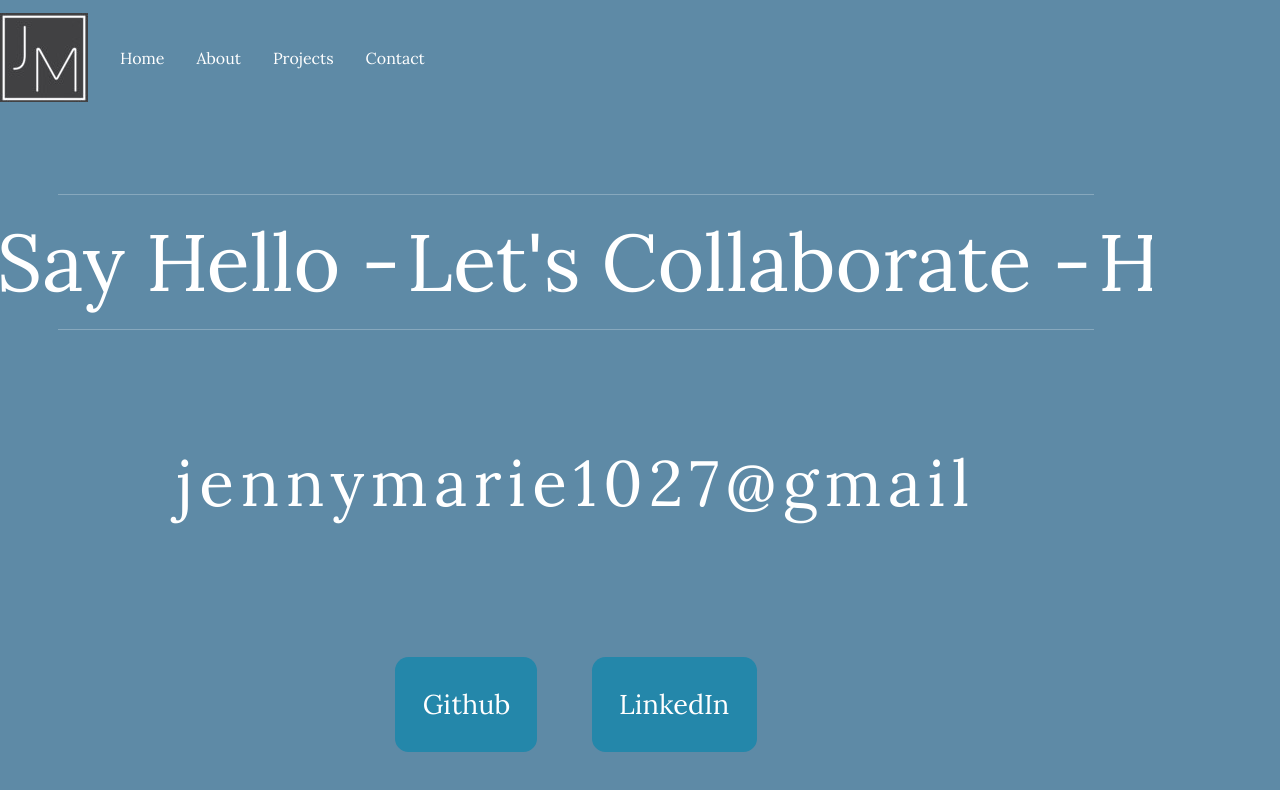
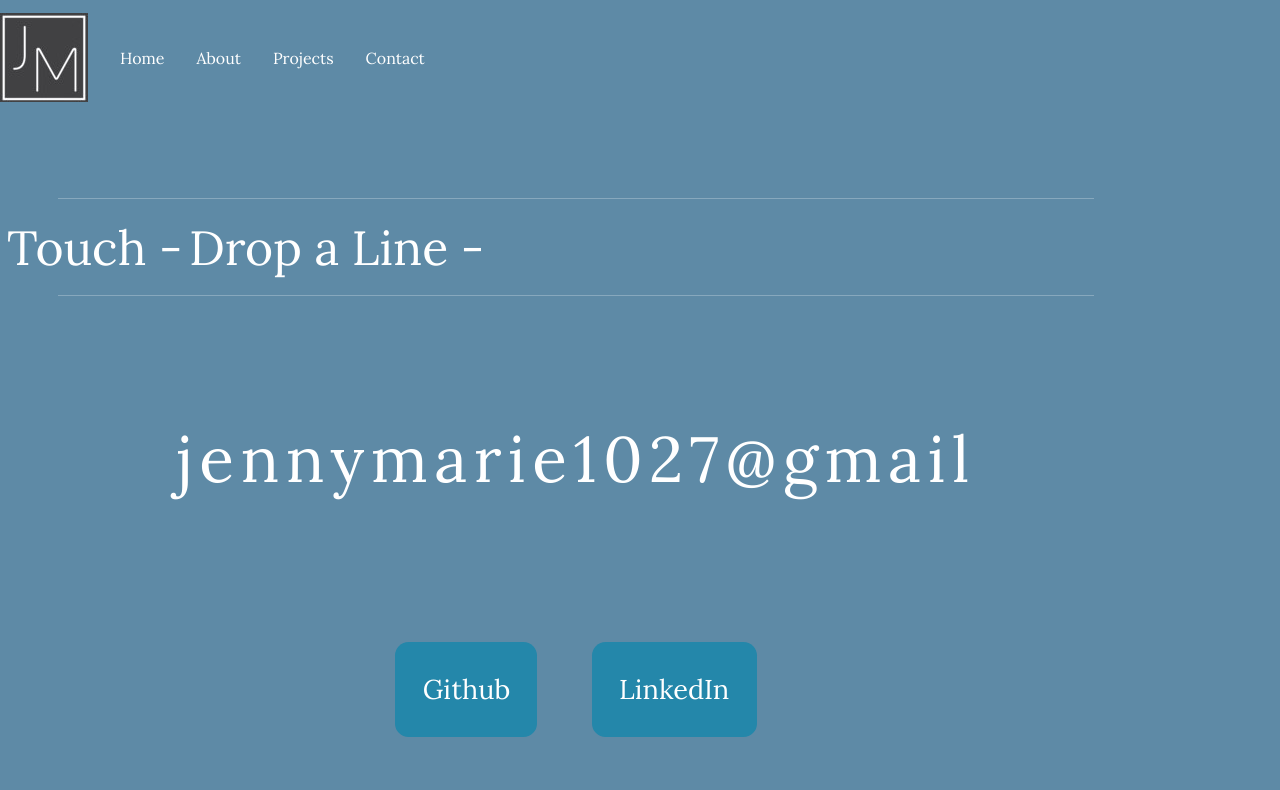
Before and after one commit to jennymarie1027/portfolio, a React (Create React App) app: page /Contact in a window 1280 px wide. Shown: the top 790 px of the page. Built offline with nearby package versions, Linux system fonts and the light colour scheme; a web font is replaced by a local one.

Commit message:
changed wording and sizing of greeting

```diff
--- a/public/stylesheets/contact.css
+++ b/public/stylesheets/contact.css
@@ -48,6 +48,7 @@
     font-size: 5em;
     margin: 0em;
     padding: 0em;
+    font-size: 3em;
 }
 
 .contactDivider {
--- a/src/components/Contact.js
+++ b/src/components/Contact.js
@@ -11,10 +11,10 @@ const Contact = () => {
                         <h1>Say Hello - </h1>
                     </div>
                     <div className='slide'>
-                        <h1>Let's Collaborate - </h1>
+                        <h1>Let's Connect - </h1>
                     </div>
                     <div className='slide'>
-                        <h1>Hire Me - </h1>
+                        <h1>Get in Touch - </h1>
                     </div>
                     <div className='slide'>
                         <h1>Drop a Line - </h1>
@@ -23,10 +23,10 @@ const Contact = () => {
                         <h1>Say Hello - </h1>
                     </div>
                     <div className='slide'>
-                        <h1>Let's Collaborate - </h1>
+                        <h1>Let's Connect - </h1>
                     </div>
                     <div className='slide'>
-                        <h1>Hire Me - </h1>
+                        <h1>Get in Touch - </h1>
                     </div>
                     <div className='slide'>
                         <h1>Drop a Line - </h1>
```
